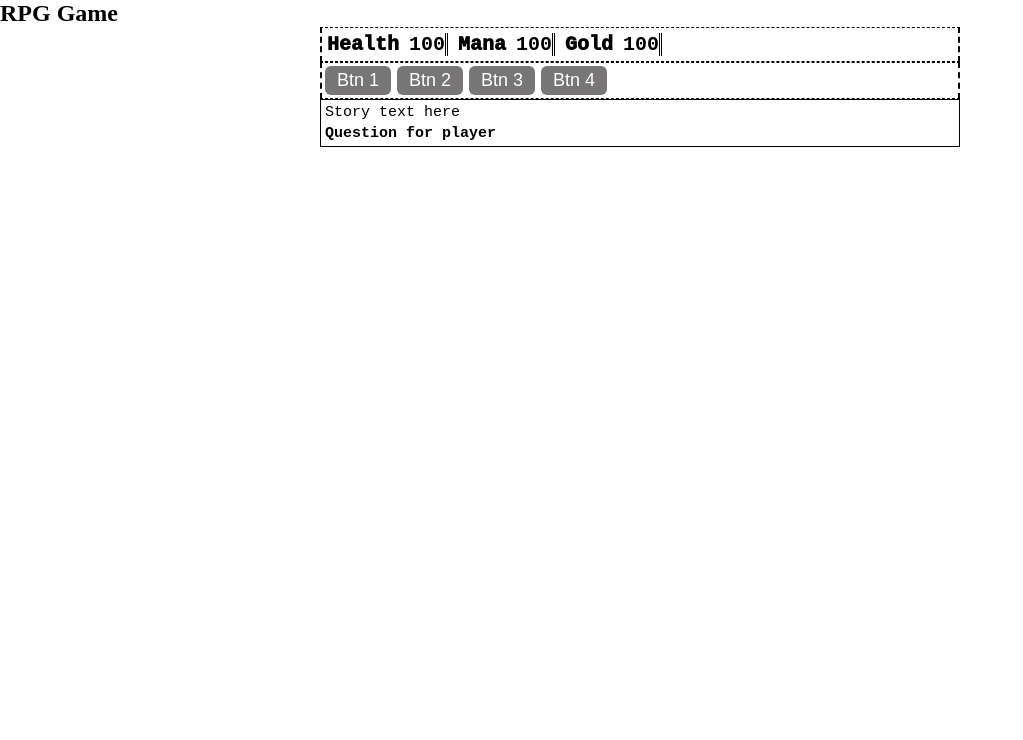
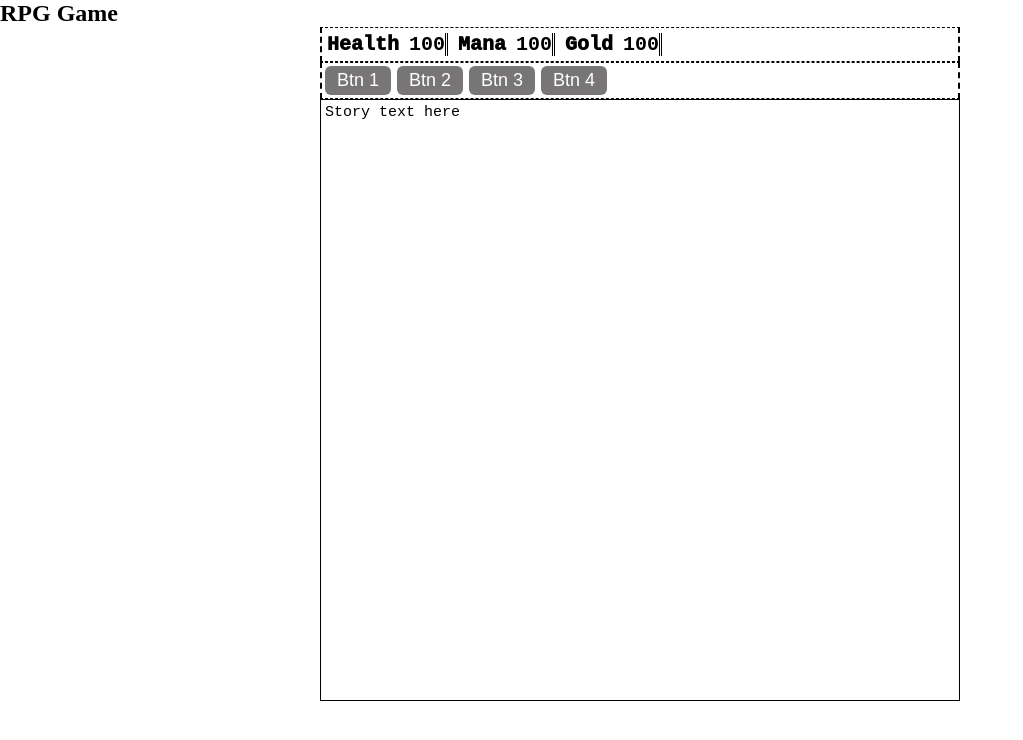
Before and after one commit to Salami101/Kemt, a plain HTML site: page index.html in a window 1280 px wide. Shown: the whole page, without its empty margins (0-1023 px from the left). Drawn offline with Linux system fonts and the light colour scheme.

Commit message:
Made the text log bigger vertically.

```diff
--- a/css/index.css
+++ b/css/index.css
@@ -1,3 +1,6 @@
+html,body {
+    height: 100%;
+}
 * {
     margin: 0px;
     padding: 0px;
@@ -7,6 +10,7 @@
     margin:auto;
     border:2px;
     width:50%;
+    height: 100%;
 
 }
 #statsBox {
@@ -53,8 +57,9 @@ p.statInt {
     color: antiquewhite;
     transition-duration: 0.2s;
 }
-div.txtLog {
+div.txtContainer {
     border: 1px solid black;
+    height: 75%;
 }
 #txtStory {
     font-size: 15px;
--- a/index.html
+++ b/index.html
@@ -34,9 +34,9 @@
             <button class="button">Btn 3</button>
             <button class="button">Btn 4</button>
         </div>
-        <div class="txtLog">
+        <div class="txtContainer">
             <p id="txtStory">Story text here</p>
-            <p id="txtQstion">Question for player</p><!-- &emsp; for whitespace-->
+            <!-- &emsp; for whitespace-->
         </div>
     </div>
 </body>
```
